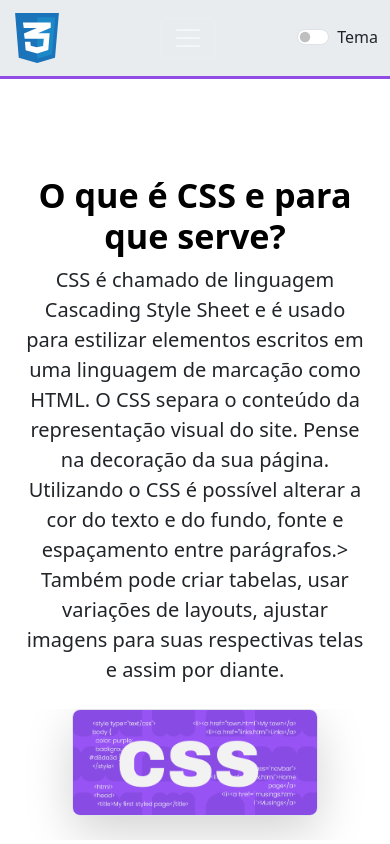
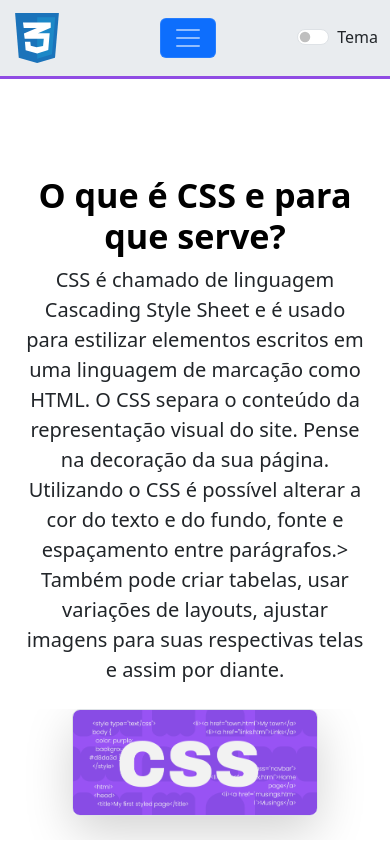
Before and after one commit to vinibr224/bootstrap_landing_page, a plain HTML site: page index.html in a window 390 px wide. Shown: the top 844 px of the page. Drawn offline with nearby package versions, Linux system fonts and the light colour scheme.

Commit message:
navbar button bg-primary

```diff
--- a/index.html
+++ b/index.html
@@ -16,7 +16,7 @@
     <nav class="navbar fixed-top navbar-expand-md navbar-dark bg-body-secondary">
         <div class="container-fluid">
           <a class="navbar-brand" href="https://developer.mozilla.org/pt-BR/docs/Web/CSS"><img src="./img/css_icone.svg" class="" height="50px" width="50px"></a>
-          <button class="navbar-toggler" type="button" data-bs-toggle="collapse" data-bs-target="#navbar_button" aria-controls="navbar_button" aria-expanded="false" aria-label="Toggle navigation">
+          <button class="navbar-toggler bg-primary" type="button" data-bs-toggle="collapse" data-bs-target="#navbar_button" aria-controls="navbar_button" aria-expanded="false" aria-label="Toggle navigation">
             <span class="navbar-toggler-icon"></span>
           </button>
 
```
